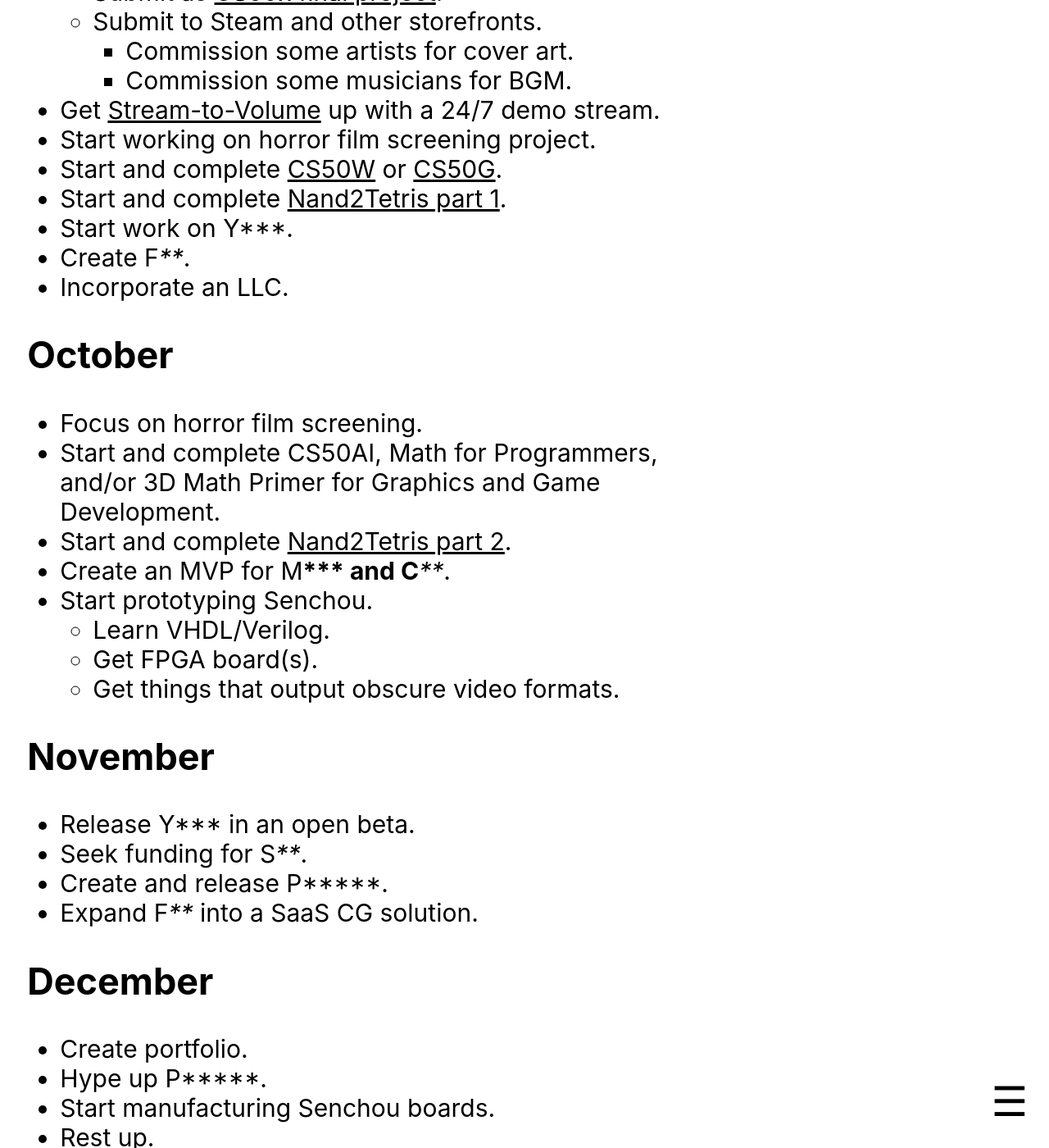
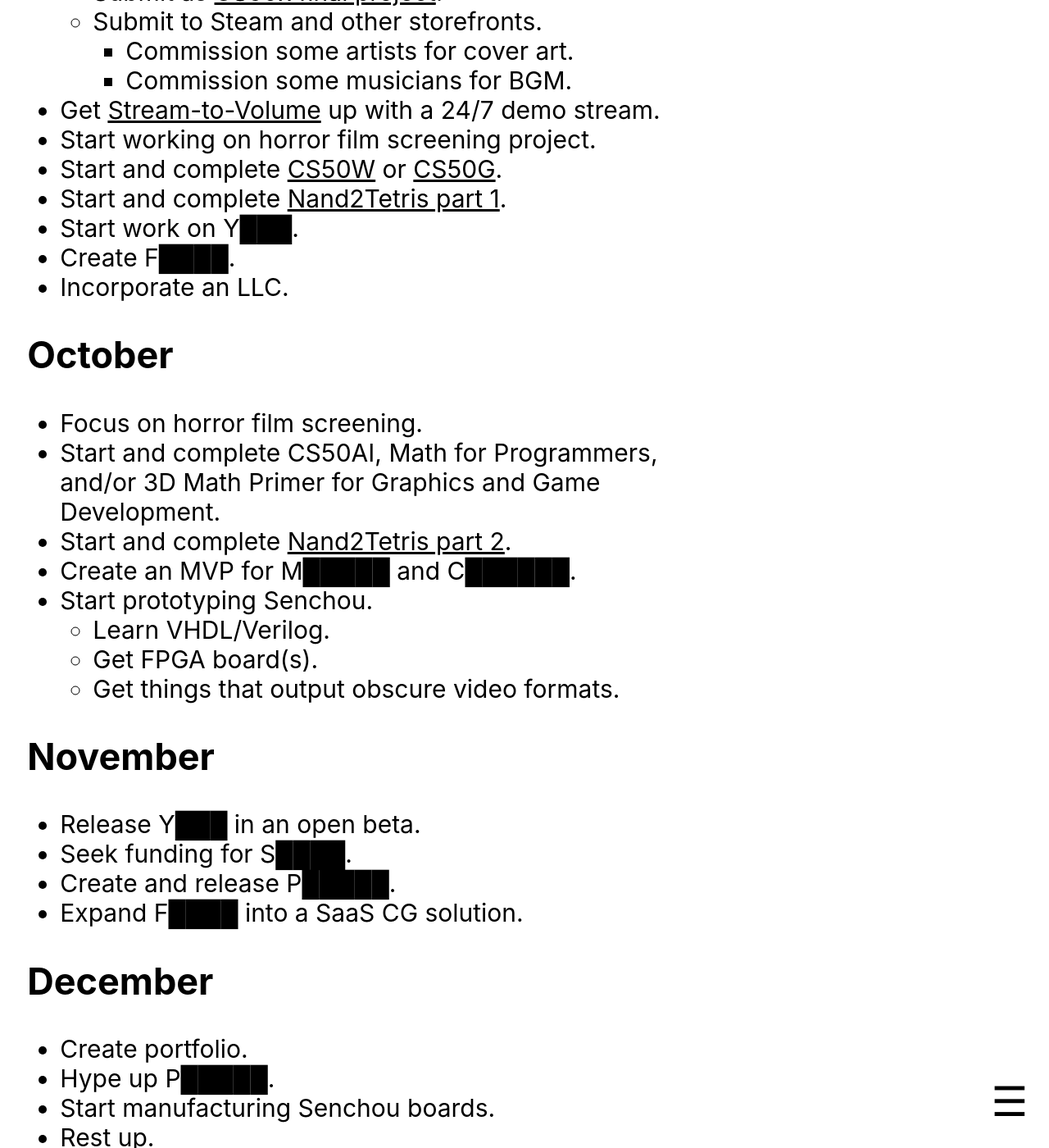
Before and after one commit to oofdere/oofdere.space, a Jekyll site: the page built from timeline.md, in a window 1280 px wide and 1400 px high, scrolled down 1008 px. Shown: the whole window at 82% size. Built offline with Jekyll 4.4.1, drawn with Linux system fonts in a browser that asks for light colours; some of the changed text lies outside the part shown.

Commit message:
* to █ to fic markdown parsing issues

```diff
--- a/timeline.md
+++ b/timeline.md
@@ -29,29 +29,29 @@
  - Start working on horror film screening project.
  - Start and complete [CS50W](https://cs50.harvard.edu/web/2020/) or [CS50G](https://cs50.harvard.edu/games/2018/).
  - Start and complete [Nand2Tetris part 1](https://www.coursera.org/learn/build-a-computer).
- - Start work on Y***.
- - Create F****.
+ - Start work on Y███.
+ - Create F████.
  - Incorporate an LLC.
 
 ## October
  - Focus on horror film screening.
  - Start and complete CS50AI, Math for Programmers, and/or 3D Math Primer for Graphics and Game Development.
  - Start and complete [Nand2Tetris part 2](https://www.coursera.org/learn/nand2tetris2).
- - Create an MVP for M***** and C******.
+ - Create an MVP for M█████ and C██████.
  - Start prototyping Senchou.
    - Learn VHDL/Verilog.
    - Get FPGA board(s).
    - Get things that output obscure video formats.
 
 ## November
- - Release Y*** in an open beta.
- - Seek funding for S****.
- - Create and release P*****.
- - Expand F**** into a SaaS CG solution.
+ - Release Y███ in an open beta.
+ - Seek funding for S████.
+ - Create and release P█████.
+ - Expand F████ into a SaaS CG solution.
 
 ## December
  - Create portfolio.
- - Hype up P*****.
+ - Hype up P█████.
  - Start manufacturing Senchou boards.
  - Rest up.
 
@@ -78,7 +78,7 @@
 # 2023
 ## Winter
  - Get more content for PSSIWERTFL.
- - Release PSSIWERTFL P***** and P*****.
+ - Release PSSIWERTFL P█████ and P█████.
 
 ## Rest of the year
  - Prepare for phase 2 of PSSIWERTFL, which has not even been named yet.
```
